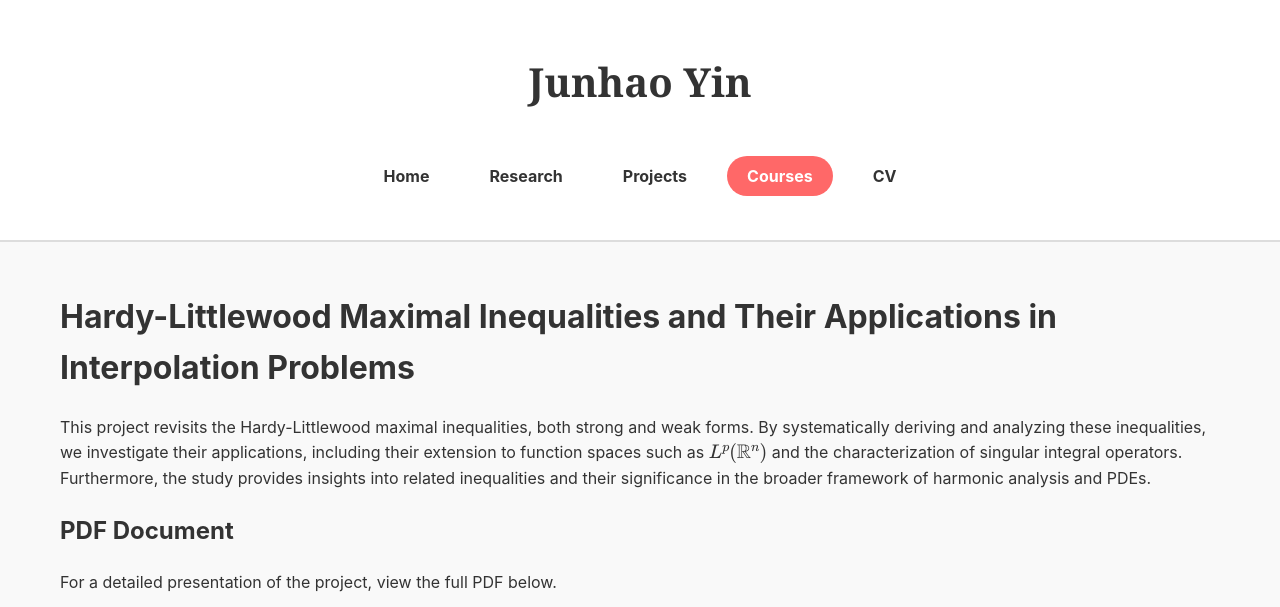
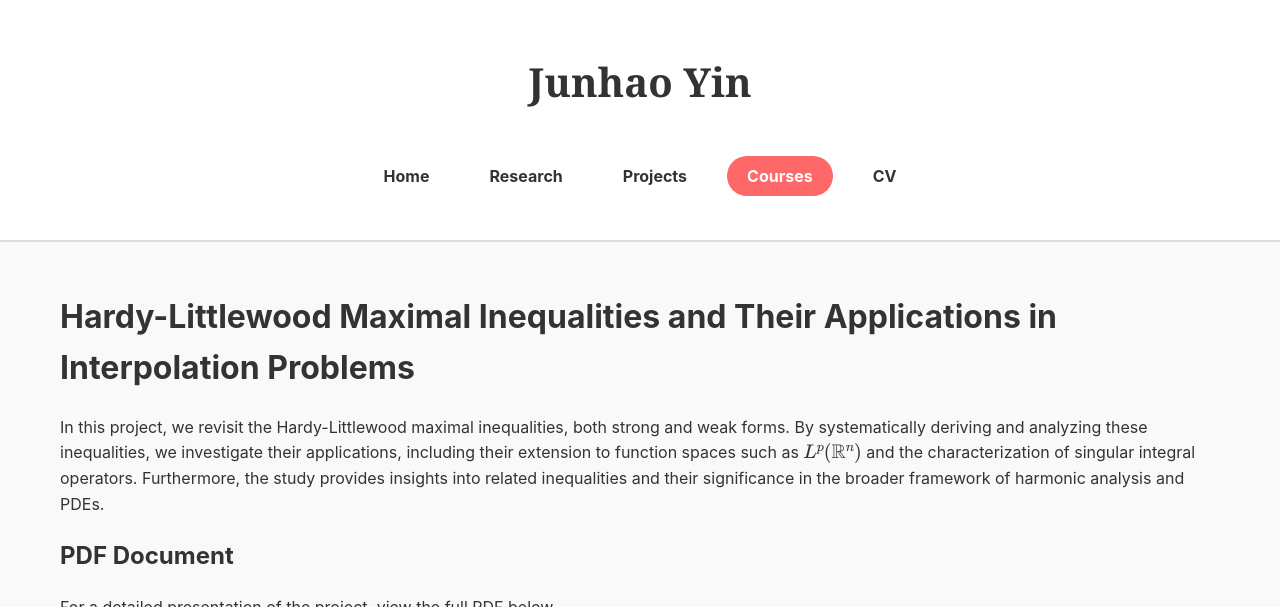
Before and after one commit to Yoon-1023/Yoon-1023.github.io, a Jekyll site: the page built from Courses/Real_Analysis/notes.md, in a window 1280 px wide and 900 px high, cut to the strip 0-607 px from the top of the window. Built offline with Jekyll 4.4.1, drawn with Linux system fonts in a browser that asks for light colours.

Commit message:
Update notes.md

```diff
--- a/Courses/Real_Analysis/notes.md
+++ b/Courses/Real_Analysis/notes.md
@@ -19,7 +19,7 @@
 </style>
 # Hardy-Littlewood Maximal Inequalities and Their Applications in Interpolation Problems
 
-This project revisits the Hardy-Littlewood maximal inequalities, both strong and weak forms. By systematically deriving and analyzing these inequalities, we investigate their applications, including their extension to function spaces such as  $$L^p(\mathbb{R}^n)$$  and the characterization of singular integral operators. Furthermore, the study provides insights into related inequalities and their significance in the broader framework of harmonic analysis and PDEs.
+In this project, we revisit the Hardy-Littlewood maximal inequalities, both strong and weak forms. By systematically deriving and analyzing these inequalities, we investigate their applications, including their extension to function spaces such as  $$L^p(\mathbb{R}^n)$$  and the characterization of singular integral operators. Furthermore, the study provides insights into related inequalities and their significance in the broader framework of harmonic analysis and PDEs.
 
 
 ## PDF Document
```
